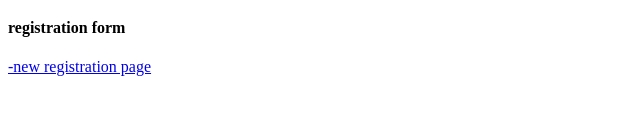
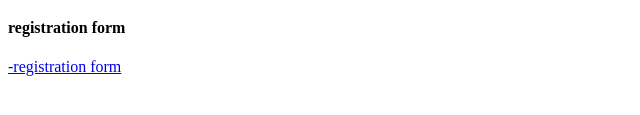
Before and after one commit to sushant3975/wd201, a website: page http-server/project.html in a window 1280 px wide. Shown: the part 141-256 px from the top of the page, 0-640 px from the left. Drawn offline with Linux system fonts and the light colour scheme.

Commit message:
file of project is saved

```diff
--- a/http-server/project.html
+++ b/http-server/project.html
@@ -10,6 +10,6 @@
    <h3>Project List</h3>
    <a href="/">&lt;- Back to home</a>
    <h4>registration form</h4>
-   <a href="./registration">-new registration page </a>
+   <a href="./registration">-registration form </a>
 </body>
 </html>
```
